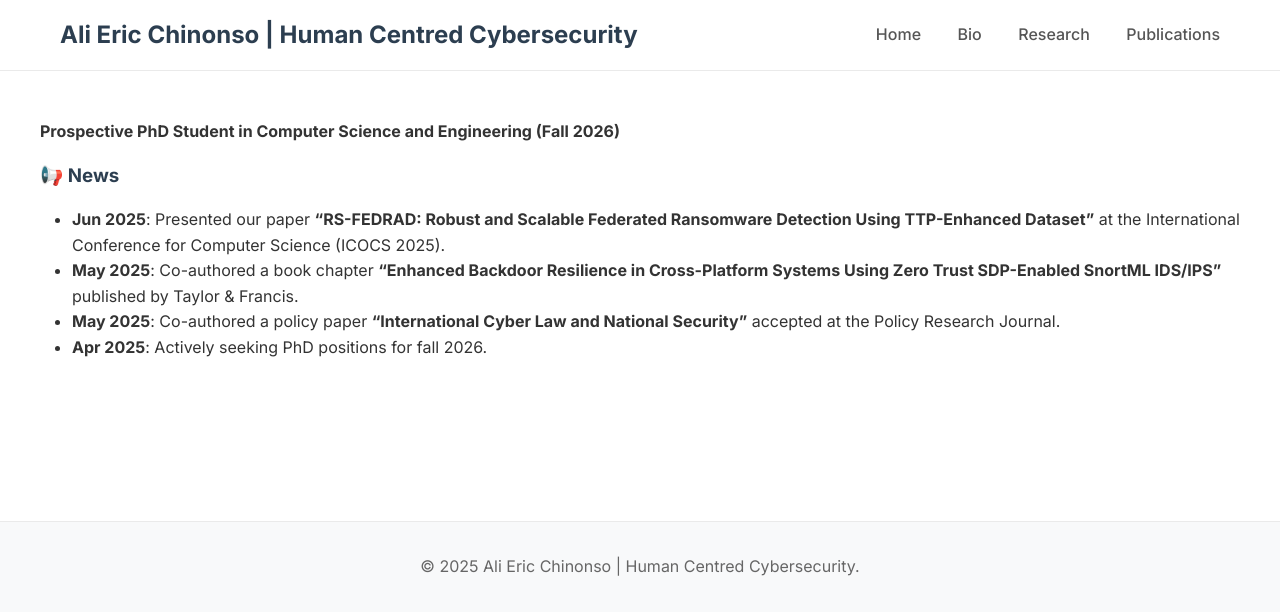
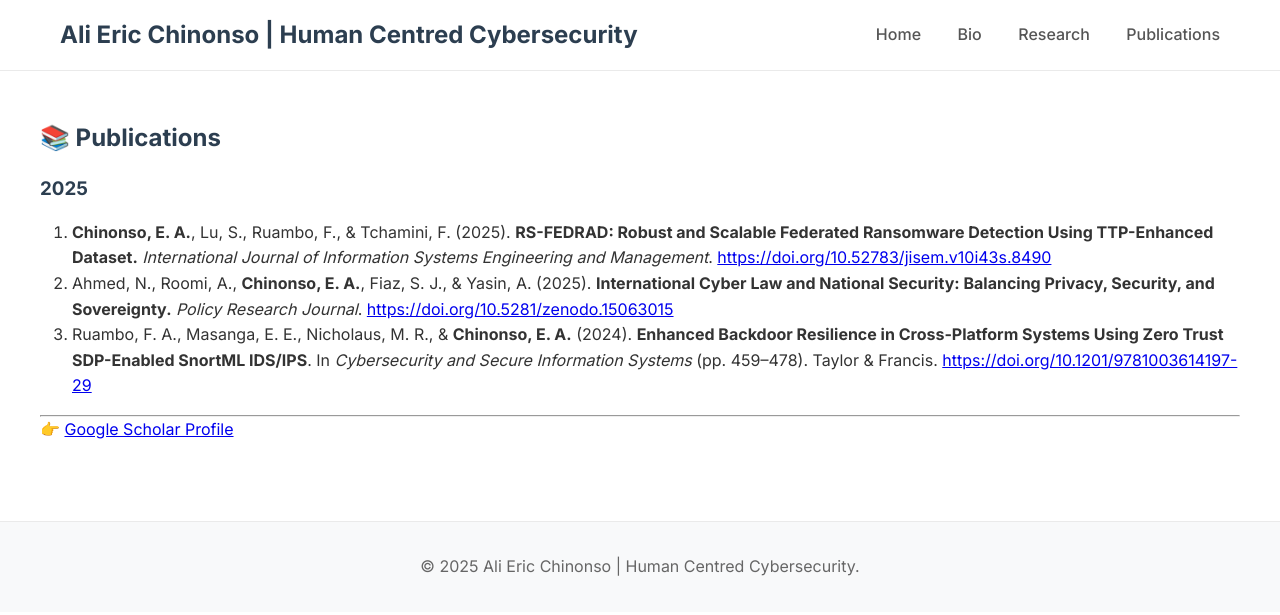
Before and after one commit to EmpireNetwork123/EmpireNetwork123.github.io, a Jekyll site: the page built from publications.md, in a window 1280 px wide. Shown: the top 615 px of the page. Built offline with Jekyll 4.4.1, drawn with Linux system fonts in a browser that asks for light colours.

Commit message:
minor revise

```diff
--- a/publications.md
+++ b/publications.md
@@ -4,11 +4,14 @@
 permalink: /publications/
 ---
 
-> **Prospective PhD Student in Computer Science and Engineering (Fall 2026)**
+## 📚 Publications
 
-### 📢 News
+### 2025
 
-*   **Jun 2025**: Presented our paper **"RS-FEDRAD: Robust and Scalable Federated Ransomware Detection Using TTP-Enhanced Dataset"** at the International Conference for Computer Science (ICOCS 2025).
-*   **May 2025**: Co-authored a book chapter **"Enhanced Backdoor Resilience in Cross-Platform Systems Using Zero Trust SDP-Enabled SnortML IDS/IPS"** published by Taylor & Francis.
-*   **May 2025**: Co-authored a policy paper **"International Cyber Law and National Security"** accepted at the Policy Research Journal.
-*   **Apr 2025**: Actively seeking PhD positions for fall 2026.
+1.  **Chinonso, E. A.**, Lu, S., Ruambo, F., & Tchamini, F. (2025). **RS-FEDRAD: Robust and Scalable Federated Ransomware Detection Using TTP-Enhanced Dataset.** *International Journal of Information Systems Engineering and Management*. [https://doi.org/10.52783/jisem.v10i43s.8490](https://doi.org/10.52783/jisem.v10i43s.8490)
+2.  Ahmed, N., Roomi, A., **Chinonso, E. A.**, Fiaz, S. J., & Yasin, A. (2025). **International Cyber Law and National Security: Balancing Privacy, Security, and Sovereignty.** *Policy Research Journal*. [https://doi.org/10.5281/zenodo.15063015](https://doi.org/10.5281/zenodo.15063015)
+3.  Ruambo, F. A., Masanga, E. E., Nicholaus, M. R., & **Chinonso, E. A.** (2024). **Enhanced Backdoor Resilience in Cross-Platform Systems Using Zero Trust SDP-Enabled SnortML IDS/IPS**. In *Cybersecurity and Secure Information Systems* (pp. 459–478). Taylor & Francis. [https://doi.org/10.1201/9781003614197-29](https://doi.org/10.1201/9781003614197-29)
+
+---
+
+👉 [Google Scholar Profile](https://scholar.google.com/citations?user=88vHMEMAAAAJ)
```
